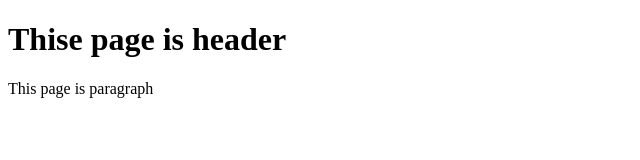
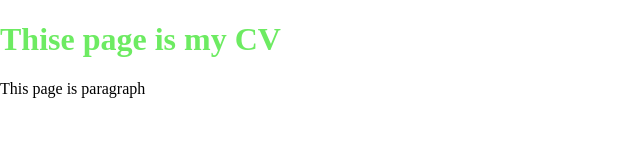
Before and after one commit to Faratora/rsschool-cv, a plain HTML site: page index.html in a window 1280 px wide. Shown: the whole page, without its empty margins (0-640 px from the left). Drawn offline with Linux system fonts and the light colour scheme.

Commit message:
fix: add tag meta in index

```diff
--- a/index.html
+++ b/index.html
@@ -1,10 +1,13 @@
 <!DOCTYPE html>
 <html lang="en">
   <head>
+	 <meta charset="UTF-8">
+    <meta name="viewport" content="width=device-width, initial-scale=1.0">
     <title>CV</title>
+	 <link rel="stylesheet" href="style.css">
   </head>
   <body>
-	<h1>Thise page is header</h1>
+	<h1>Thise page is my CV</h1>
 	<p>This page is paragraph</p>
   </body>
 </html>
--- a/style.css
+++ b/style.css
@@ -1,3 +1,6 @@
 body {
 	margin-left: auto;
 }
+h1 {
+  color: #6deb62;
+}
```
